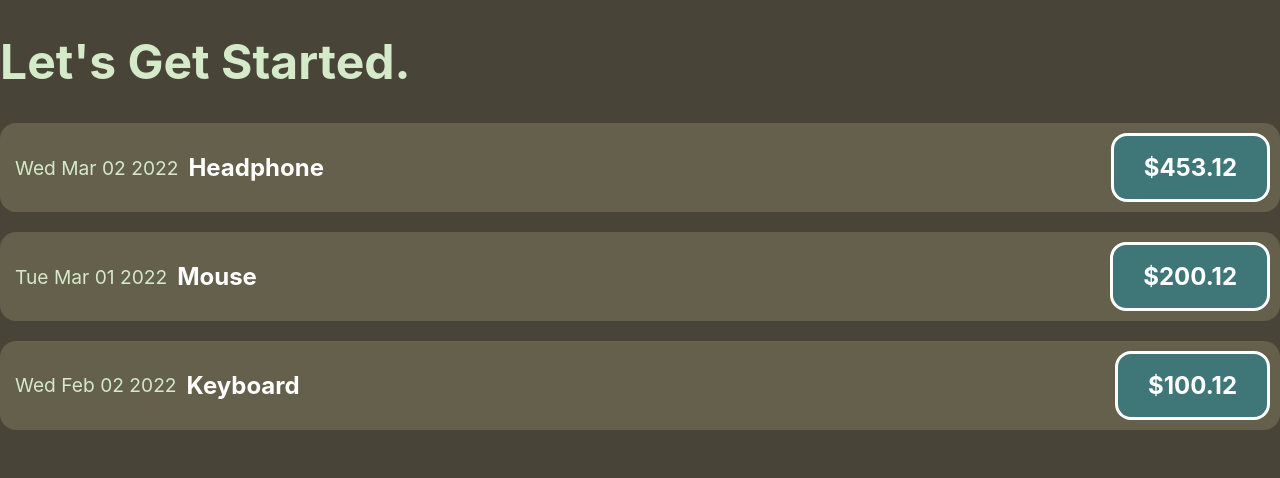
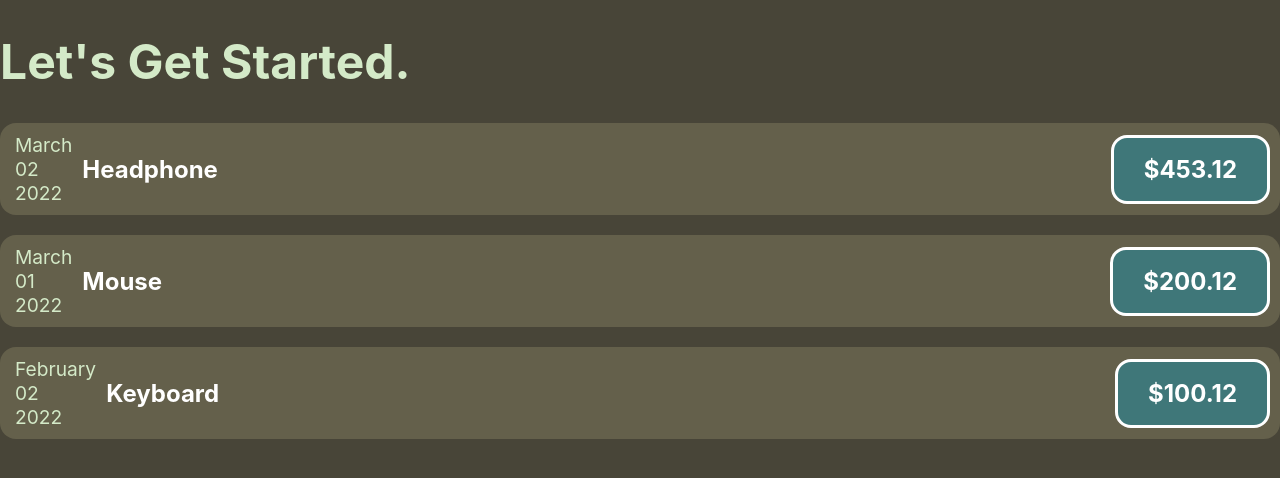
Before and after one commit to myoaung99/03-React-Basic---Working-With-Components, a React (Create React App) app in the folder my-app/: page / in a window 1280 px wide. Shown: the top 478 px of the page. Built offline with nearby package versions, Linux system fonts and the light colour scheme.

Commit message:
add unstyled calendar like date structure

```diff
--- a/my-app/src/App.js
+++ b/my-app/src/App.js
@@ -33,9 +33,9 @@ function App() {
     <div>
       <h1>Let's Get Started.</h1>
 
-      <ExpanseItem title={expanse[0].title} amount={expanse[0].amount} date={expanse[0].date.toDateString()} />
-      <ExpanseItem title={expanse[1].title} amount={expanse[1].amount} date={expanse[1].date.toDateString()} />
-      <ExpanseItem title={expanse[2].title} amount={expanse[2].amount} date={expanse[2].date.toDateString()} />
+      <ExpanseItem title={expanse[0].title} amount={expanse[0].amount} date={expanse[0].date} />
+      <ExpanseItem title={expanse[1].title} amount={expanse[1].amount} date={expanse[1].date} />
+      <ExpanseItem title={expanse[2].title} amount={expanse[2].amount} date={expanse[2].date} />
 
 
 
--- a/my-app/src/components/ExpenseItem.js
+++ b/my-app/src/components/ExpenseItem.js
@@ -2,9 +2,17 @@ import "./ExpanseItem.css";
 
 export default function ExpanseItem(props) {
 
+  const month = props.date.toLocaleString('en-US', { month: 'long' });
+  const day = props.date.toLocaleString('en-US', { day: '2-digit' });
+  const year = props.date.getFullYear();
+
   return (
     <div className="expanse-item">
-      <div className="expanse-item-date">{props.date}</div>
+      <div className="expanse-item-date">
+        <div>{month}</div>
+        <div>{day}</div>
+        <div>{year}</div>
+      </div>
       <div className="expanse-item-des">
         <h2>{props.title}</h2>
         <div>${props.amount}</div>
```
